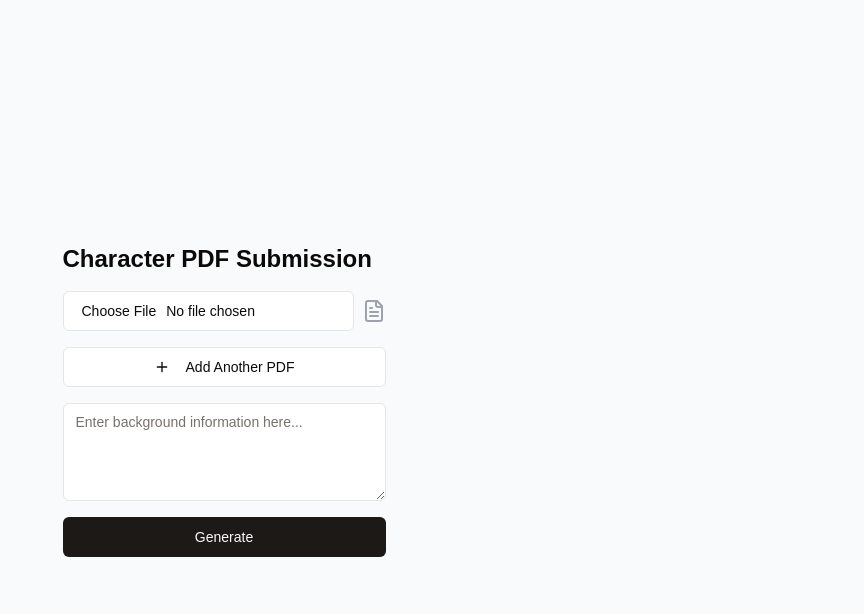
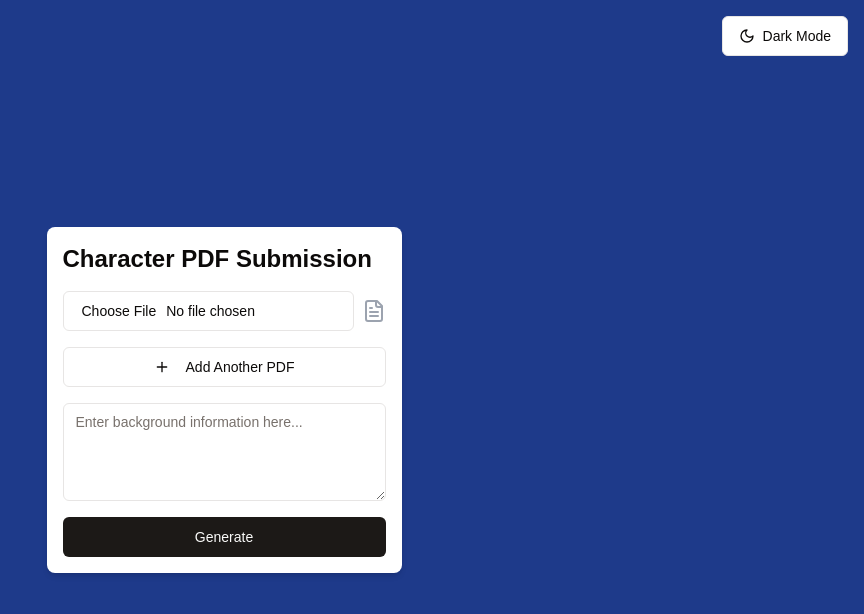
Before and after one commit to gilrezin/DnD-Puzzle-Generator, a Next.js app in the folder frontend/: page / in a window 1280 px wide. Shown: the top 614 px of the page, without its empty margins (416-1280 px from the left). Built offline with nearby package versions, Linux system fonts and the light colour scheme.

Commit message:
dark mode enabled

```diff
--- a/frontend/src/app/page.js
+++ b/frontend/src/app/page.js
@@ -1,8 +1,12 @@
 import CharacterPDFForm from "@/components/ui/characterPDFForm";
+import ThemeToggle from "@/components/ui/ThemeToggle";
 
 export default function Home() {
   return (
-    <main className="min-h-screen flex flex-col items-center justify-center p-6 bg-gray-50">
+    <main className="min-h-screen flex flex-col items-center justify-center p-6 bg-blue-900 dark:bg-black">
+      <div className="absolute top-4 right-4">
+        <ThemeToggle />
+      </div>
       <CharacterPDFForm />
     </main>
   );
--- /dev/null
+++ b/frontend/src/components/ui/ThemeToggle.jsx
@@ -0,0 +1,34 @@
+"use client";
+
+import { useEffect, useState } from "react";
+import { Moon, Sun } from "lucide-react";
+import { Button } from "@/components/ui/button";
+
+export default function ThemeToggle() {
+  const [theme, setTheme] = useState(() => {
+    if (typeof window !== "undefined") {
+      return localStorage.getItem("theme") || "light";
+    }
+    return "light";
+  });
+
+  useEffect(() => {
+    if (theme === "dark") {
+      document.documentElement.classList.add("dark");
+    } else {
+      document.documentElement.classList.remove("dark");
+    }
+    localStorage.setItem("theme", theme);
+  }, [theme]);
+
+  return (
+    <Button
+      variant="outline"
+      onClick={() => setTheme(theme === "dark" ? "light" : "dark")}
+      className="flex items-center gap-2"
+    >
+      {theme === "dark" ? <Sun className="w-5 h-5" /> : <Moon className="w-5 h-5" />}
+      {theme === "dark" ? "Light Mode" : "Dark Mode"}
+    </Button>
+  );
+}
--- a/frontend/src/components/ui/characterPDFForm.jsx
+++ b/frontend/src/components/ui/characterPDFForm.jsx
@@ -1,41 +1,43 @@
-"use client";
+"use client"; // tells file that it is a client component
 
-import { useState } from "react";
+import { useState } from "react"; // react hook that allows us to manage component state
 import { Button } from "@/components/ui/button";
 import { Input } from "@/components/ui/input";
 import { Textarea } from "@/components/ui/textarea";
-import { Plus, FileText, Loader2, X } from "lucide-react";
+import { Plus, FileText, Loader2, X } from "lucide-react"; // lucide icons
 
-export default function CharacterPDFForm() {
-  const [pdfInputs, setPdfInputs] = useState([{ id: 1 }]);
-  const [backgroundInfo, setBackgroundInfo] = useState("");
-  const [isGenerating, setIsGenerating] = useState(false);
+export default function CharacterPDFForm() { // declares this as a component that can be imported elsewhere
+  const [pdfInputs, setPdfInputs] = useState([{ id: 1 }]); // pdfInputs is a state variable that holds an array of objects with an id key, starts with one object
+  const [backgroundInfo, setBackgroundInfo] = useState(""); // backgroundInfo holds the background information for the character
+  const [isGenerating, setIsGenerating] = useState(false);  // isGenerating is true when the form is being submitted, It prevents multiple submissions & shows a loading spinner
 
-  const addPdfInput = () => {
-    setPdfInputs([...pdfInputs, { id: Date.now() }]);
+  const addPdfInput = () => { // adds a new pdf input to the form
+    setPdfInputs([...pdfInputs, { id: Date.now() }]); // date.now() is used to generate a unique id
   };
 
-  const removePdfInput = (id) => {
-    if (pdfInputs.length > 1) {
+  const removePdfInput = (id) => { // removes a pdf input from the form
+    if (pdfInputs.length > 1) { // ensures that there is at least one pdf input
       setPdfInputs(pdfInputs.filter((input) => input.id !== id));
     }
   };
 
-  const handleSubmit = async (event) => {
-    event.preventDefault();
-    setIsGenerating(true);
+  const handleSubmit = async (event) => { // handles form submission
+    event.preventDefault(); // prevents the page from reloading when the form is submitted
+    setIsGenerating(true); // sets isGenerating to true to show the loading spinner
 
-    const formData = new FormData(event.currentTarget);
+    const formData = new FormData(event.currentTarget); // collects all the form data
 
     // Simulate an API call
-    await new Promise((resolve) => setTimeout(resolve, 2000));
+    await new Promise((resolve) => setTimeout(resolve, 2000)); // waits for 2 seconds
 
-    setIsGenerating(false);
-    // Handle the response from your backend here
+    setIsGenerating(false); // sets isGenerating to false to hide the loading spinner
+
+    // Handle the response from backend
+
   };
 
   return (
-    <div className="max-w-2xl mx-auto p-4">
+    <div className="max-w-2xl mx-auto p-4 bg-white dark:bg-gray-900 dark:text-white shadow-md rounded-lg">
       <h1 className="text-2xl font-bold mb-4">Character PDF Submission</h1>
       <form onSubmit={handleSubmit} className="space-y-4">
         {pdfInputs.map((input) => (
@@ -45,7 +47,7 @@ export default function CharacterPDFForm() {
                 name={`character-pdf-${input.id}`}
                 accept=".pdf"
                 required
-              className="flex-grow"
+                className="flex-grow dark:bg-gray-800 dark:text-white dark:border-gray-600"
             />
             <FileText className="text-gray-400 flex-shrink-0" />
             {pdfInputs.length > 1 && (
@@ -70,7 +72,7 @@ export default function CharacterPDFForm() {
             value={backgroundInfo}
             onChange={(e) => setBackgroundInfo(e.target.value)}
             rows={4}
-          className="w-full"
+            className="w-full dark:bg-gray-800 dark:text-white dark:border-gray-600"
         />
         <Button type="submit" className="w-full" disabled={isGenerating}>
           {isGenerating ? (
```
Lines whose indentation alone changed are shown as unchanged.
